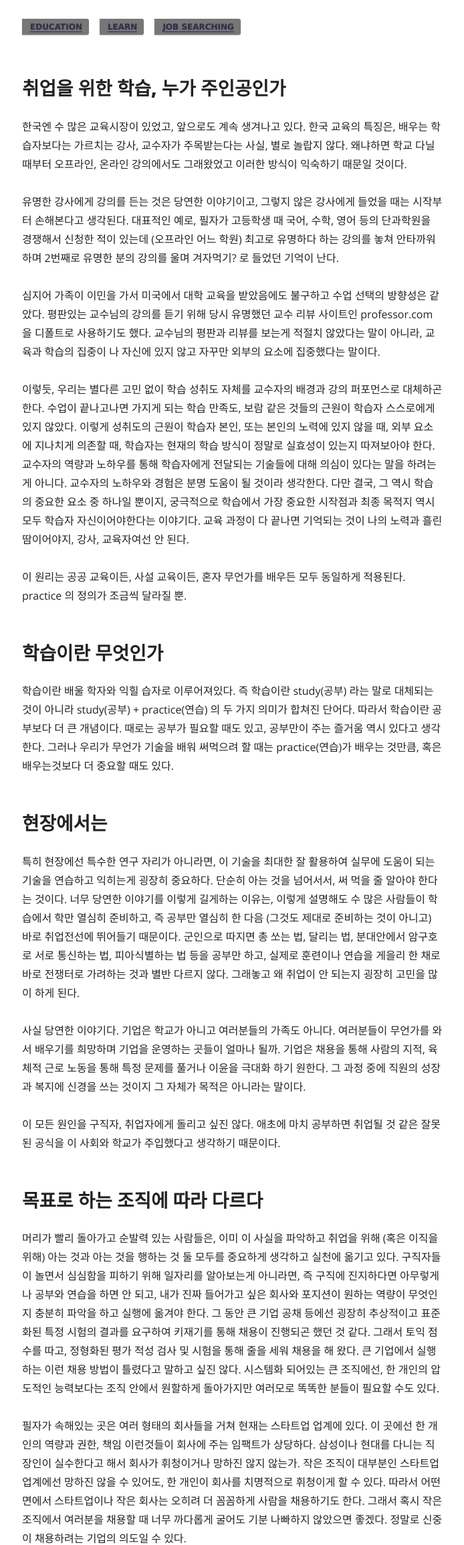
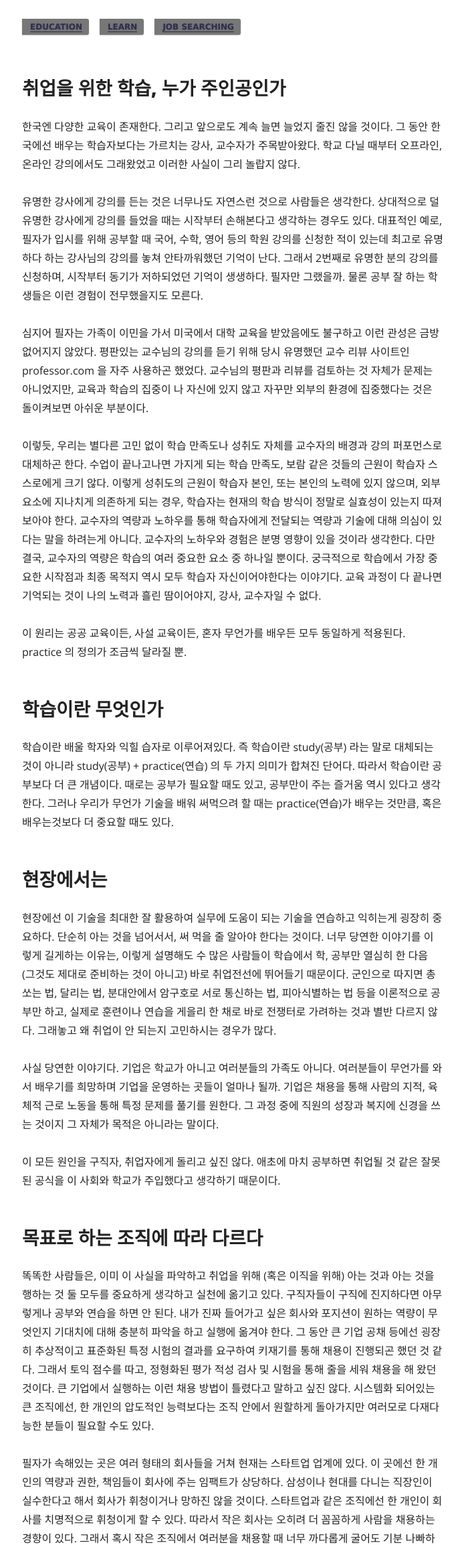
Before and after one commit to johnnykoo84/johnnykoo-blog, a Gatsby site: page /article/learn-to-get-a-job/ in a window 1280 px wide. Shown: the part 254-2560 px from the top of the page at 67% size, without its empty margins (292-986 px from the left). Built offline with nearby package versions, Linux system fonts and the light colour scheme; Gatsby itself is replaced by a stand-in of ours; some packages are replaced by stand-ins of ours.

Commit message:
Update learn to get a job

```diff
--- a/content/blog/article/learn-to-get-a-job.md
+++ b/content/blog/article/learn-to-get-a-job.md
@@ -6,13 +6,13 @@ tags: ["EDUCATION", "LEARN", "JOB SEARCHING"]
 
 ## 취업을 위한 학습, 누가 주인공인가
 
-한국엔 수 많은 교육시장이 있었고, 앞으로도 계속 생겨나고 있다. 한국 교육의 특징은, 배우는 학습자보다는 가르치는 강사, 교수자가 주목받는다는 사실, 별로 놀랍지 않다. 왜냐하면 학교 다닐 때부터 오프라인, 온라인 강의에서도 그래왔었고 이러한 방식이 익숙하기 때문일 것이다.
+한국엔 다양한 교육이 존재한다. 그리고 앞으로도 계속 늘면 늘었지 줄진 않을 것이다. 그 동안 한국에선 배우는 학습자보다는 가르치는 강사, 교수자가 주목받아왔다. 학교 다닐 때부터 오프라인, 온라인 강의에서도 그래왔었고 이러한 사실이 그리 놀랍지 않다.
 
-유명한 강사에게 강의를 든는 것은 당연한 이야기이고, 그렇지 않은 강사에게 들었을 때는 시작부터 손해본다고 생각된다. 대표적인 예로, 필자가 고등학생 때 국어, 수학, 영어 등의 단과학원을 경쟁해서 신청한 적이 있는데 (오프라인 어느 학원) 최고로 유명하다 하는 강의를 놓쳐 안타까워하며 2번째로 유명한 분의 강의를 울며 겨자먹기? 로 들었던 기억이 난다.
+유명한 강사에게 강의를 든는 것은 너무나도 자연스런 것으로 사람들은 생각한다. 상대적으로 덜 유명한 강사에게 강의를 들었을 때는 시작부터 손해본다고 생각하는 경우도 있다. 대표적인 예로, 필자가 입시를 위해 공부할 때 국어, 수학, 영어 등의 학원 강의를 신청한 적이 있는데 최고로 유명하다 하는 강사님의 강의를 놓쳐 안타까워했던 기억이 난다. 그래서 2번째로 유명한 분의 강의를 신청하며, 시작부터 동기가 저하되었던 기억이 생생하다. 필자만 그랬을까. 물론 공부 잘 하는 학생들은 이런 경험이 전무했을지도 모른다.
 
-심지어 가족이 이민을 가서 미국에서 대학 교육을 받았음에도 불구하고 수업 선택의 방향성은 같았다. 평판있는 교수님의 강의를 듣기 위해 당시 유명했던 교수 리뷰 사이트인 professor.com 을 디폴트로 사용하기도 했다. 교수님의 평판과 리뷰를 보는게 적절치 않았다는 말이 아니라, 교육과 학습의 집중이 나 자신에 있지 않고 자꾸만 외부의 요소에 집중했다는 말이다.
+심지어 필자는 가족이 이민을 가서 미국에서 대학 교육을 받았음에도 불구하고 이런 관성은 금방 없어지지 않았다. 평판있는 교수님의 강의를 듣기 위해 당시 유명했던 교수 리뷰 사이트인 professor.com 을 자주 사용하곤 했었다. 교수님의 평판과 리뷰를 검토하는 것 자체가 문제는 아니었지만, 교육과 학습의 집중이 나 자신에 있지 않고 자꾸만 외부의 환경에 집중했다는 것은 돌이켜보면 아쉬운 부분이다.
 
-이렇듯, 우리는 별다른 고민 없이 학습 성취도 자체를 교수자의 배경과 강의 퍼포먼스로 대체하곤 한다. 수업이 끝나고나면 가지게 되는 학습 만족도, 보람 같은 것들의 근원이 학습자 스스로에게 있지 않았다. 이렇게 성취도의 근원이 학습자 본인, 또는 본인의 노력에 있지 않을 때, 외부 요소에 지나치게 의존할 때, 학습자는 현재의 학습 방식이 정말로 실효성이 있는지 따져보아야 한다. 교수자의 역량과 노하우를 통해 학습자에게 전달되는 기술들에 대해 의심이 있다는 말을 하려는게 아니다. 교수자의 노하우와 경험은 분명 도움이 될 것이라 생각한다. 다만 결국, 그 역시 학습의 중요한 요소 중 하나일 뿐이지, 궁극적으로 학습에서 가장 중요한 시작점과 최종 목적지 역시 모두 학습자 자신이어야한다는 이야기다. 교육 과정이 다 끝나면 기억되는 것이 나의 노력과 흘린 땀이어야지, 강사, 교육자여선 안 된다.
+이렇듯, 우리는 별다른 고민 없이 학습 만족도나 성취도 자체를 교수자의 배경과 강의 퍼포먼스로 대체하곤 한다. 수업이 끝나고나면 가지게 되는 학습 만족도, 보람 같은 것들의 근원이 학습자 스스로에게 크기 않다. 이렇게 성취도의 근원이 학습자 본인, 또는 본인의 노력에 있지 않으며, 외부 요소에 지나치게 의존하게 되는 경우, 학습자는 현재의 학습 방식이 정말로 실효성이 있는지 따져보아야 한다. 교수자의 역량과 노하우를 통해 학습자에게 전달되는 역량과 기술에 대해 의심이 있다는 말을 하려는게 아니다. 교수자의 노하우와 경험은 분명 영향이 있을 것이라 생각한다. 다만 결국, 교수자의 역량은 학습의 여러 중요한 요소 중 하나일 뿐이다. 궁극적으로 학습에서 가장 중요한 시작점과 최종 목적지 역시 모두 학습자 자신이어야한다는 이야기다. 교육 과정이 다 끝나면 기억되는 것이 나의 노력과 흘린 땀이어야지, 강사, 교수자일 수 없다.
 
 이 원리는 공공 교육이든, 사설 교육이든, 혼자 무언가를 배우든 모두 동일하게 적용된다. practice 의 정의가 조금씩 달라질 뿐.
 
@@ -22,33 +22,35 @@ tags: ["EDUCATION", "LEARN", "JOB SEARCHING"]
 
 ## 현장에서는
 
-특히 현장에선 특수한 연구 자리가 아니라면, 이 기술을 최대한 잘 활용하여 실무에 도움이 되는 기술을 연습하고 익히는게 굉장히 중요하다. 단순히 아는 것을 넘어서서, 써 먹을 줄 알아야 한다는 것이다. 너무 당연한 이야기를 이렇게 길게하는 이유는, 이렇게 설명해도 수 많은 사람들이 학습에서 학만 열심히 준비하고, 즉 공부만 열심히 한 다음 (그것도 제대로 준비하는 것이 아니고) 바로 취업전선에 뛰어들기 때문이다. 군인으로 따지면 총 쏘는 법, 달리는 법, 분대안에서 암구호로 서로 통신하는 법, 피아식별하는 법 등을 공부만 하고, 실제로 훈련이나 연습을 게을리 한 채로 바로 전쟁터로 가려하는 것과 별반 다르지 않다. 그래놓고 왜 취업이 안 되는지 굉장히 고민을 많이 하게 된다.
+현장에선 이 기술을 최대한 잘 활용하여 실무에 도움이 되는 기술을 연습하고 익히는게 굉장히 중요하다. 단순히 아는 것을 넘어서서, 써 먹을 줄 알아야 한다는 것이다. 너무 당연한 이야기를 이렇게 길게하는 이유는, 이렇게 설명해도 수 많은 사람들이 학습에서 학, 공부만 열심히 한 다음 (그것도 제대로 준비하는 것이 아니고) 바로 취업전선에 뛰어들기 때문이다. 군인으로 따지면 총 쏘는 법, 달리는 법, 분대안에서 암구호로 서로 통신하는 법, 피아식별하는 법 등을 이론적으로 공부만 하고, 실제로 훈련이나 연습을 게을리 한 채로 바로 전쟁터로 가려하는 것과 별반 다르지 않다. 그래놓고 왜 취업이 안 되는지 고민하시는 경우가 많다.
 
-사실 당연한 이야기다. 기업은 학교가 아니고 여러분들의 가족도 아니다. 여러분들이 무언가를 와서 배우기를 희망하며 기업을 운영하는 곳들이 얼마나 될까. 기업은 채용을 통해 사람의 지적, 육체적 근로 노동을 통해 특정 문제를 풀거나 이윤을 극대화 하기 원한다. 그 과정 중에 직원의 성장과 복지에 신경을 쓰는 것이지 그 자체가 목적은 아니라는 말이다.
+사실 당연한 이야기다. 기업은 학교가 아니고 여러분들의 가족도 아니다. 여러분들이 무언가를 와서 배우기를 희망하며 기업을 운영하는 곳들이 얼마나 될까. 기업은 채용을 통해 사람의 지적, 육체적 근로 노동을 통해 특정 문제를 풀기를 원한다. 그 과정 중에 직원의 성장과 복지에 신경을 쓰는 것이지 그 자체가 목적은 아니라는 말이다.
 
 이 모든 원인을 구직자, 취업자에게 돌리고 싶진 않다. 애초에 마치 공부하면 취업될 것 같은 잘못된 공식을 이 사회와 학교가 주입했다고 생각하기 때문이다.
 
 ## 목표로 하는 조직에 따라 다르다
 
-머리가 빨리 돌아가고 순발력 있는 사람들은, 이미 이 사실을 파악하고 취업을 위해 (혹은 이직을 위해) 아는 것과 아는 것을 행하는 것 둘 모두를 중요하게 생각하고 실천에 옮기고 있다. 구직자들이 놀면서 심심함을 피하기 위해 일자리를 알아보는게 아니라면, 즉 구직에 진지하다면 아무렇게나 공부와 연습을 하면 안 되고, 내가 진짜 들어가고 싶은 회사와 포지션이 원하는 역량이 무엇인지 충분히 파악을 하고 실행에 옮겨야 한다. 그 동안 큰 기업 공채 등에선 굉장히 추상적이고 표준화된 특정 시험의 결과를 요구하여 키재기를 통해 채용이 진행되곤 했던 것 같다. 그래서 토익 점수를 따고, 정형화된 평가 적성 검사 및 시험을 통해 줄을 세워 채용을 해 왔다. 큰 기업에서 실행하는 이런 채용 방법이 틀렸다고 말하고 싶진 않다. 시스템화 되어있는 큰 조직에선, 한 개인의 압도적인 능력보다는 조직 안에서 원할하게 돌아가지만 여러모로 똑똑한 분들이 필요할 수도 있다.
+똑똑한 사람들은, 이미 이 사실을 파악하고 취업을 위해 (혹은 이직을 위해) 아는 것과 아는 것을 행하는 것 둘 모두를 중요하게 생각하고 실천에 옮기고 있다. 구직자들이 구직에 진지하다면 아무렇게나 공부와 연습을 하면 안 된다. 내가 진짜 들어가고 싶은 회사와 포지션이 원하는 역량이 무엇인지 기대치에 대해 충분히 파악을 하고 실행에 옮겨야 한다. 그 동안 큰 기업 공채 등에선 굉장히 추상적이고 표준화된 특정 시험의 결과를 요구하여 키재기를 통해 채용이 진행되곤 했던 것 같다. 그래서 토익 점수를 따고, 정형화된 평가 적성 검사 및 시험을 통해 줄을 세워 채용을 해 왔던 것이다. 큰 기업에서 실행하는 이런 채용 방법이 틀렸다고 말하고 싶진 않다. 시스템화 되어있는 큰 조직에선, 한 개인의 압도적인 능력보다는 조직 안에서 원할하게 돌아가지만 여러모로 다재다능한 분들이 필요할 수도 있다.
 
-필자가 속해있는 곳은 여러 형태의 회사들을 거쳐 현재는 스타트업 업계에 있다. 이 곳에선 한 개인의 역량과 권한, 책임 이런것들이 회사에 주는 임팩트가 상당하다. 삼성이나 현대를 다니는 직장인이 실수한다고 해서 회사가 휘청이거나 망하진 않지 않는가. 작은 조직이 대부분인 스타트업 업계에선 망하진 않을 수 있어도, 한 개인이 회사를 치명적으로 휘청이게 할 수 있다. 따라서 어떤 면에서 스타트업이나 작은 회사는 오히려 더 꼼꼼하게 사람을 채용하기도 한다. 그래서 혹시 작은 조직에서 여러분을 채용할 때 너무 까다롭게 굴어도 기분 나빠하지 않았으면 좋겠다. 정말로 신중이 채용하려는 기업의 의도일 수 있다.
+필자가 속해있는 곳은 여러 형태의 회사들을 거쳐 현재는 스타트업 업계에 있다. 이 곳에선 한 개인의 역량과 권한, 책임들이 회사에 주는 임팩트가 상당하다. 삼성이나 현대를 다니는 직장인이 실수한다고 해서 회사가 휘청이거나 망하진 않을 것이다. 스타트업과 같은 조직에선 한 개인이 회사를 치명적으로 휘청이게 할 수 있다. 따라서 작은 회사는 오히려 더 꼼꼼하게 사람을 채용하는 경향이 있다. 그래서 혹시 작은 조직에서 여러분을 채용할 때 너무 까다롭게 굴어도 기분 나빠하지 않았으면 좋겠다. 정말로 신중이 채용하려는 기업의 의도와 배경이 있기 때문이다.
 
 ## 다시 돌아와서
 
-결국 하고 싶던 이야기는, 취업을 위한 학습에선 반드시 내가 배운 내용을 내 손을 더렵혀가며 (get your hands dirty) 연습을 충분히 해야한다는 것이다. 그리고 기업에 나를 홍보하고 영업할 때, 이 학과 습 두 내용에 대해 조화롭게 잘 비벼서 소개할 수 있어야 한다. 취업자의 나이가 어떻든, 이전 경력이 어떻든지 간에 빠른 학습 커브 (학습 커브라는 말이 전문용어로 적절한지는 일단 논외로 두자. 굳이 여기선 빨리 배우고 빨리 적용하며 자신의 기술로 만들어가는 속도로 해석해보자)를 가지고 있는 것이 중요하다. 업계마다, 회사마다 다른 내용이 있고 그런 내용들은 실제 들어와서 일을 해보지 않으면 교육이 되지 않는 영역들이 상당히 많다. Domain Knowledge 라고 표현하는 것 가기도 하다.
+결국 하고 싶던 이야기는, 취업을 위한 학습에선 반드시 내가 배운 내용을 내 손을 더렵혀가며 (get your hands dirty) 연습을 충분히 해야한다는 것이다. 그리고 기업에 나를 홍보하고 영업할 때, 이 학과 습 두 내용에 대해 조화롭게 잘 비벼서 적절히 소개할 수 있어야 한다. 취업자의 나이가 어떻든, 이전 경력이 어떻든지 간에 빠른 학습 커브를 가지고 있는 것이 중요하다. 왜냐하면 업계마다, 회사마다 다른 내용이 있고 그런 내용들은 실제 들어와서 일을 해보지 않으면 교육이 되지 않는 영역들이 상당히 많기 때문이다. 학습되어지는 Domain Knowledge 라고 표현하는 것 가기도 하다.
+
+** 학습 커브라는 말이 전문용어로 적절한지는 일단 논외로 두자. 굳이 여기선 빨리 배우고 빨리 적용하며 자신의 기술로 만들어가는 속도로 해석해보자
 
 ## so what
 
-그래서 빨리 일을 시작하는게 중요하다. 취업(이직)이 잘 되는 사람들이 있거나 취업이 정말 잘 안 되는 사람들의 두 그룹으로 나뉘어지는 이유가 여기에 있다. 요령을 모르니 계속 공부만 하게 되고, 기업이 원하는게 그게 아닌데도 파악이 안 되어 계속 주구장창 공부를 하게 되는 것이다. 사랑하는 사람이 삐졌는데, 그 원인을 모른 채, 물어보지 않은 채, 계속 자신이 상상하는 것을 연구해 나가며 관계의 회복을 기다리는 것과도 다르지 않다. 무엇이 됬건, 일을 시작하고 배워라. 일에 필요한 내용을 배워야 한다. 현재 하고 있는 풀타임, 파트타임 일과 상관 없이 다른 내용을 공부하는 경우가 있는데, 정말로 해야 하는 공부가 아니라면 효율성이 나올 수 없다. 효율을 극대화 하기 위해서라도 현재 내가 하고 있는 일과 배움을 연결시켜야 한다. 왜냐하면 그게 바로 공부 + 연습을 만들어내는 것이기 때문이다.
+그래서 빨리 일을 시작하는게 중요하다. 취업(이직)이 잘 되는 사람들이 있거나 취업이 정말 잘 안 되는 사람들의 두 그룹으로 나뉘어지는 이유가 여기에 있다. 요령을 모르니 계속 공부만 하게 되고, 기업이 원하는게 그게 아닌데도 파악이 안 되어 계속 주구장창 공부를 하게 되는 것이다. 사랑하는 사람이 삐졌는데, 그 원인을 모른 채, 물어보지 않은 채, 계속 자신이 상상하는 것을 연구해 나가며 관계의 회복을 기다리는 것과도 다르지 않다. 무엇이 됬건, 일을 시작하고 배워라. 일에 필요한 내용부터 높은 우선순위를 두고 배워고 바로 써먹어야 한다. 현재 하고 있는 풀타임, 파트타임 일과 상관 없이 다른 내용을 공부하는 경우가 있는데, 정말로 해야 하는 공부가 아니라면 효율성이 나올 수 없다. 효율을 극대화 하기 위해서라도 현재 내가 하고 있는 일과 배움을 연결시켜야 한다. 왜냐하면 그게 바로 공부 + 연습을 만들어내는 것이기 때문이다.
 
 ## 극단적으로
 
-혹시 취업이 계속 안 되는 분들이 있다면, 극단적으로 드릴 수 있는 조언이 있다. 취업자가 가고 싶은 A 회사가 있다고 하자. 그런데 A 회사에선 내 서류를 받아주지 않는다. 그런데 A 회사에 취직 또는 이직하는 사람들을 보면 B 회사의 경험이 있다. 그럼 B 회사를 가는 것이다. 마찬가지로 여러가지 이유에서 받아주지 않느다면 C 회사로 간다. 그 다음은 역시 D, E, F 마찬가지이다. 계속 이런 방향으로 찾다보면 어느 회사는 반드시 여러분들을 받아줄 것이다.
+혹시 취업이 계속 안 되는 분들이 있다면, 드릴 수 있는 팁이 있다. 취업자가 가고 싶은 A 회사가 있다고 하자. 그런데 A 회사에선 내 서류를 받아주지 않는다. 그런데 A 회사에 취직 또는 이직하는 사람들을 보면 B 회사의 경험이 있다. 그럼 B 회사를 가는 것이다. 마찬가지로 여러가지 이유에서 받아주지 않느다면 C 회사로 간다. 그 다음은 역시 D, E, F 마찬가지이다. 계속 이런 방향으로 찾다보면 어느 회사는 반드시 여러분들을 받아줄 것이다.
 
 하지만 처우가 좋지 않을 가능성이 크다. 여기서 또 취업자는 처우와 보상이 적절하지 않다며 굳이 한사코 취업기간을 길게 가져간다. 처음부터 내가 마음에 들고 처우도 좋은 곳으로 가고싶은 욕심 때문이다. C, D 회사를 가는 것은 본인의 자존심이 허락하지 않는다.
 
-사람의 역량이란 통장처럼 잔고가 그대로 있는게 아니다. 구멍 나 있는 물통과도 같다. 조금씩 물이 새어 나가는데 이 물통 물을 유지하거나 늘리는 유일한 방법은, 물통 자체를 키우고, 새어나가는 물보다 더 많은 물을 계속 붓는 것이다. 어디라도 관련 업계 회사에 취직을 해야 한다. 필자는 기존 회사 경력 7년이 있었지만 업계를 바꾸며, 새로운 포지션에서의 나의 역량을 문의하는 기업을 향해 최저임금을 받겠다고 선언했고 실제 3개월간 최저임금을 받고 침낭을 두고 밤을 세워 일했다. (충분히 라떼 발언임을 인정한다) 이 글을 읽는 당신도 그렇게 해라 라는 꼰대발언이라고 생각할 수도 있다. 하지만 내겐 당시 받던 월급보다도, 일반적인 근로 시간의 2배 이상을 투입하는 물리적인 경험 부스팅을 통해 나의 경험과 경력을 만들어냈다. 3개월 노는 것보다 3개월 최저임금 받고 경력 만드는 것이 훨씬 낫다.
+사람의 역량이란 통장처럼 잔고가 그대로 있는게 아니다. 구멍 나 있는 물통과도 같다. 조금씩 물이 새어 나가는데 이 물통 물을 유지하거나 늘리는 유일한 방법은, 물통 자체를 키우고, 새어나가는 물보다 더 많은 물을 계속 붓는 것이다. 어디라도 관련 업계 회사에 취직을 해야 한다. 필자는 기존 회사 경력 7년이 있었지만 업계를 바꾸며, 새로운 포지션에서의 나의 역량을 문의하는 기업을 향해 최저임금을 받겠다고 선언했고 실제 3개월간 최저임금을 받고 침낭을 두고 밤을 세워 일한 경험이 있다. (충분히 라떼 발언임을 인정한다) 이 글을 읽는 당신도 그렇게 해라 라는 꼰대발언이라고 생각할 수도 있다. 하지만 내겐 당시 받던 월급보다도, 일반적인 근로 시간의 2배 이상을 투입하는 물리적인 경험 부스팅을 통해 나의 경험과 경력을 만들어냈다. 3개월 노는 것보다 3개월 최저임금 받고 경력 만드는 것이 훨씬 낫다.
 
 더 극단적으론 (근로기준법상 그게 가능하지 않을 것 같지만) 최저임금도 안 된다고 하면 급여를 받지 않고 일을 하는 것도 방법이다. 점심값과 교통비는 챙겨주지 않겠는가. (이 발언 역시 크게 욕을 먹을 것을 각오하고 쓴다). 구직자, 취업자는 일을 하지 않고 있는 기간 자체가 엄청난 마이너스다. 무언가 명확한 목표를 가지고 공부 기간을 가지거나 (예를 들어 전일 교육, 대학교, 대학원 등) 아니라면 일을 하며 배워야 한다. 일을 하지 않는동안 이 사람이 배우고 습득하는 것은 아주 극소수를 제외하고선 별로 기대가 없기 때문이다. 구직자의 시간은 금과도 같고 돈보다 비싸다. 월 급여를 받지 못하는 것을 넘어서는 이야기다. 취업 준비라는 이유로 오늘 하루를 가치있게 사용하지 않았다면 반성해야 한다. 당장 일을 하지 않을 거라면 차라리 후회없이 쉬거나 노는게 더 가치있을 수 있다.
 
```
